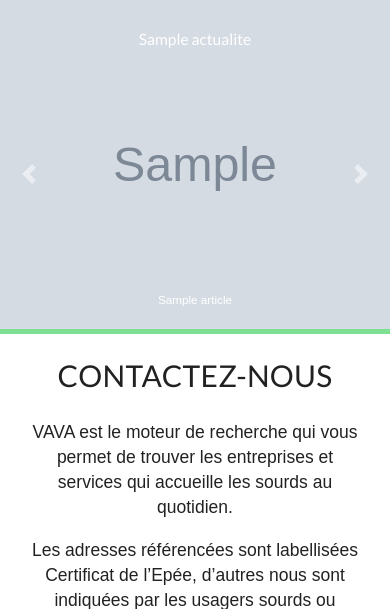
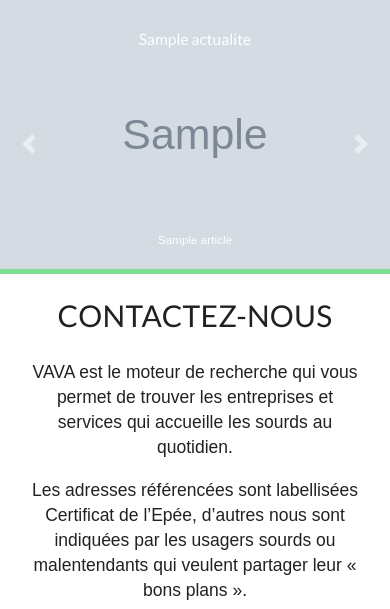
Before and after one commit to francoisvid/vava, a Symfony app: template templates/home/home.html.twig in a window 390 px wide. Shown: the part 477-1086 px from the top of the page. Run offline with Twig, Linux system fonts and the light colour scheme; the template is opened without the code that fills it: most values are stand-ins (such as "Sample title", 1, 10 or a date in 2020); grey boxes marked "Sample" are stand-in pictures; some libraries are stand-ins or nearby versions; grey boxes are pictures that could not be loaded.

Commit message:
Petite modif caroussel

```diff
--- a/assets/css/base.css
+++ b/assets/css/base.css
@@ -109,10 +109,6 @@
         margin-top: 50px;
     }
 
-    .imageActu {
-        margin-bottom: 20px;
-        height: 200px !important;
-    }
 
     .flowing {
         max-width: min-content !important;
@@ -153,9 +149,9 @@
         opacity: 1;
     }
 
-    .imageActu{
+    .imageActu {
         margin-bottom: 20px;
-        height: 330px !important;
+        height: 270px !important;
     }
 
     .titreActu {
```
